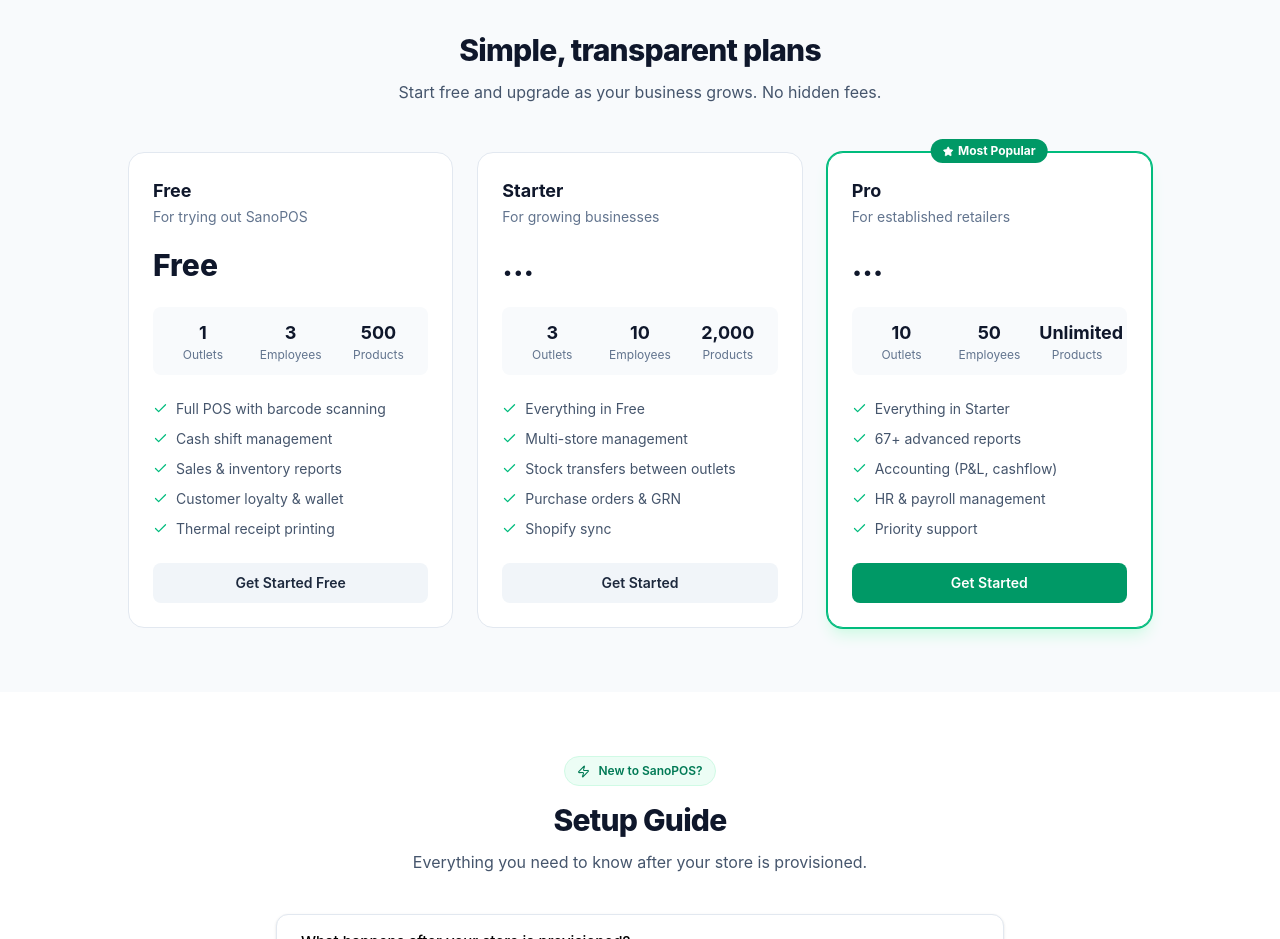
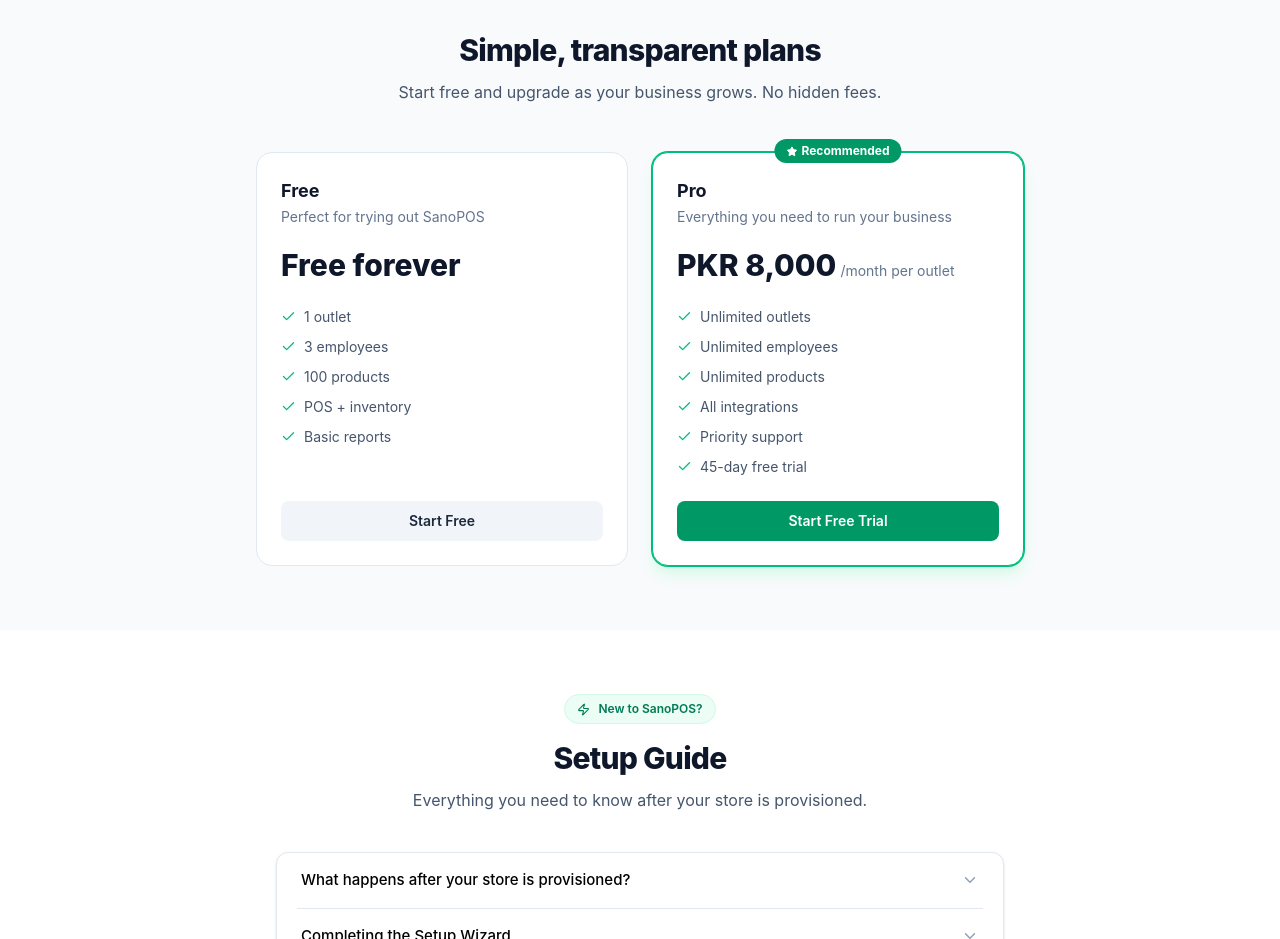
Before and after one commit to Sano9942/oneshoppos, a React (Vite) app in the folder frontend/: page /login in a window 1280 px wide. Shown: the part 1820-2759 px from the top of the page. Built offline with nearby package versions, Linux system fonts and the light colour scheme; no server answers.

Commit message:
feat: update landing page pricing to 2-tier (Free + Pro trial)

```diff
--- a/frontend/src/pages/LandingPage.jsx
+++ b/frontend/src/pages/LandingPage.jsx
@@ -301,45 +301,22 @@ const STEPS = [
 const PLANS = [
   {
     name: "Free",
-    price: "Free",
-    subtitle: "For trying out SanoPOS",
-    featured: false,
-    limits: { outlets: 1, employees: 3, products: "500" },
-    features: [
-      "Full POS with barcode scanning",
-      "Cash shift management",
-      "Sales & inventory reports",
-      "Customer loyalty & wallet",
-      "Thermal receipt printing",
-    ],
-  },
-  {
-    name: "Starter",
-    price: "Contact Us",
-    subtitle: "For growing businesses",
-    featured: false,
-    limits: { outlets: 3, employees: 10, products: "2,000" },
-    features: [
-      "Everything in Free",
-      "Multi-store management",
-      "Stock transfers between outlets",
-      "Purchase orders & GRN",
-      "Shopify sync",
-    ],
+    price: "Free forever",
+    desc: "Perfect for trying out SanoPOS",
+    features: ["1 outlet", "3 employees", "100 products", "POS + inventory", "Basic reports"],
+    cta: "Start Free",
+    plan: "free",
+    highlight: false,
   },
   {
     name: "Pro",
-    price: "Contact Us",
-    subtitle: "For established retailers",
-    featured: true,
-    limits: { outlets: 10, employees: 50, products: "Unlimited" },
-    features: [
-      "Everything in Starter",
-      "67+ advanced reports",
-      "Accounting (P&L, cashflow)",
-      "HR & payroll management",
-      "Priority support",
-    ],
+    price: "PKR 8,000",
+    period: "/month per outlet",
+    desc: "Everything you need to run your business",
+    features: ["Unlimited outlets", "Unlimited employees", "Unlimited products", "All integrations", "Priority support", "45-day free trial"],
+    cta: "Start Free Trial",
+    plan: "pro",
+    highlight: true,
   },
 ];
 
@@ -421,7 +398,6 @@ function AccordionItem({ question, answer }) {
 export default function LandingPage() {
   const { isAuthenticated, isBootstrapping } = useAuth();
   const [scrolled, setScrolled] = useState(false);
-  const [livePricing, setLivePricing] = useState(null);
   const heroRef = useRef(null);
 
   useEffect(() => {
@@ -429,21 +405,6 @@ export default function LandingPage() {
     window.addEventListener("scroll", onScroll, { passive: true });
     return () => window.removeEventListener("scroll", onScroll);
   }, []);
-
-  useEffect(() => {
-    fetch(`${API_BASE}/api/billing/pricing`)
-      .then(r => r.ok ? r.json() : null)
-      .then(setLivePricing)
-      .catch(() => {});
-  }, []);
-
-  function getLivePrice(planName) {
-    if (planName === "Free") return "Free";
-    if (!livePricing) return "...";
-    const monthly = livePricing.find(p => p.plan === planName.toLowerCase() && p.cycle === "monthly");
-    if (!monthly) return "Contact Us";
-    return `PKR ${Number(monthly.price).toLocaleString()}/mo`;
-  }
 
   if (isBootstrapping) return null;
   if (isAuthenticated) return <Navigate to="/context-select" replace />;
@@ -648,60 +609,36 @@ export default function LandingPage() {
             </p>
           </div>
 
-          <div className="grid md:grid-cols-3 gap-6 max-w-5xl mx-auto">
-            {PLANS.map(({ name, price, subtitle, featured, limits, features }) => (
+          <div className="grid md:grid-cols-2 gap-6 max-w-3xl mx-auto">
+            {PLANS.map((p) => (
               <div
-                key={name}
+                key={p.name}
                 className={`relative rounded-2xl border p-6 flex flex-col ${
-                  featured
+                  p.highlight
                     ? "border-emerald-500 bg-white shadow-lg shadow-emerald-100 ring-1 ring-emerald-500"
                     : "border-slate-200 bg-white"
                 }`}
               >
-                {featured && (
+                {p.highlight && (
                   <div className="absolute -top-3.5 left-1/2 -translate-x-1/2 inline-flex items-center gap-1 bg-emerald-600 text-white text-xs font-bold px-3 py-1 rounded-full">
                     <Star size={11} fill="currentColor" />
-                    Most Popular
+                    Recommended
                   </div>
                 )}
 
                 <div className="mb-5">
-                  <h3 className="text-lg font-bold text-slate-900">{name}</h3>
-                  <p className="text-sm text-slate-500 mt-0.5">{subtitle}</p>
+                  <h3 className="text-lg font-bold text-slate-900">{p.name}</h3>
+                  <p className="text-sm text-slate-500 mt-0.5">{p.desc}</p>
                 </div>
 
                 <div className="mb-6">
-                  <span className="text-3xl font-extrabold text-slate-900">{getLivePrice(name)}</span>
-                  {livePricing && name !== "Free" && (() => {
-                    const annual = livePricing.find(p => p.plan === name.toLowerCase() && p.cycle === "annual");
-                    const monthly = livePricing.find(p => p.plan === name.toLowerCase() && p.cycle === "monthly");
-                    if (annual && monthly) {
-                      const savings = (Number(monthly.price) * 12) - Number(annual.price);
-                      return <p className="text-xs text-emerald-600 font-semibold mt-1">Annual: PKR {Number(annual.price).toLocaleString()}/yr (save PKR {savings.toLocaleString()})</p>;
-                    }
-                    return null;
-                  })()}
-                </div>
-
-                {/* Limits */}
-                <div className="grid grid-cols-3 gap-3 mb-6 bg-slate-50 rounded-lg p-3">
-                  <div className="text-center">
-                    <p className="text-lg font-bold text-slate-900">{limits.outlets}</p>
-                    <p className="text-xs text-slate-500">Outlets</p>
-                  </div>
-                  <div className="text-center">
-                    <p className="text-lg font-bold text-slate-900">{limits.employees}</p>
-                    <p className="text-xs text-slate-500">Employees</p>
-                  </div>
-                  <div className="text-center">
-                    <p className="text-lg font-bold text-slate-900">{limits.products}</p>
-                    <p className="text-xs text-slate-500">Products</p>
-                  </div>
+                  <span className="text-3xl font-extrabold text-slate-900">{p.price}</span>
+                  {p.period && <span className="text-sm text-slate-500 ml-1">{p.period}</span>}
                 </div>
 
                 {/* Features */}
                 <ul className="space-y-2.5 mb-6 grow">
-                  {features.map((f) => (
+                  {p.features.map((f) => (
                     <li key={f} className="flex items-start gap-2 text-sm text-slate-600">
                       <Check size={15} className="text-emerald-500 shrink-0 mt-0.5" />
                       {f}
@@ -710,14 +647,14 @@ export default function LandingPage() {
                 </ul>
 
                 <a
-                  href={`/signup?plan=${name.toLowerCase()}`}
+                  href={`/signup?plan=${p.plan}`}
                   className={`block text-center py-2.5 rounded-lg font-semibold text-sm transition-colors ${
-                    featured
+                    p.highlight
                       ? "bg-emerald-600 hover:bg-emerald-700 text-white"
                       : "bg-slate-100 hover:bg-slate-200 text-slate-800"
                   }`}
                 >
-                  {price === "Free" ? "Get Started Free" : "Get Started"}
+                  {p.cta}
                 </a>
               </div>
             ))}
```
